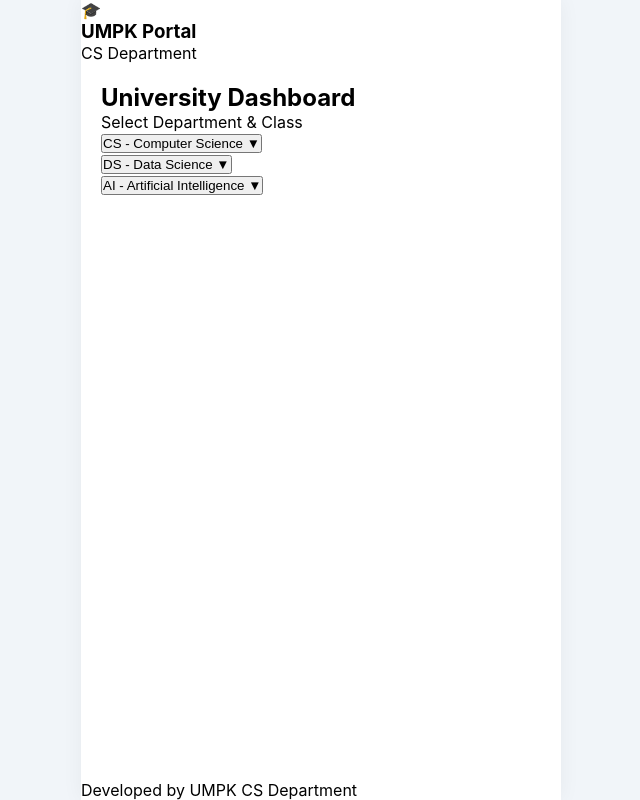
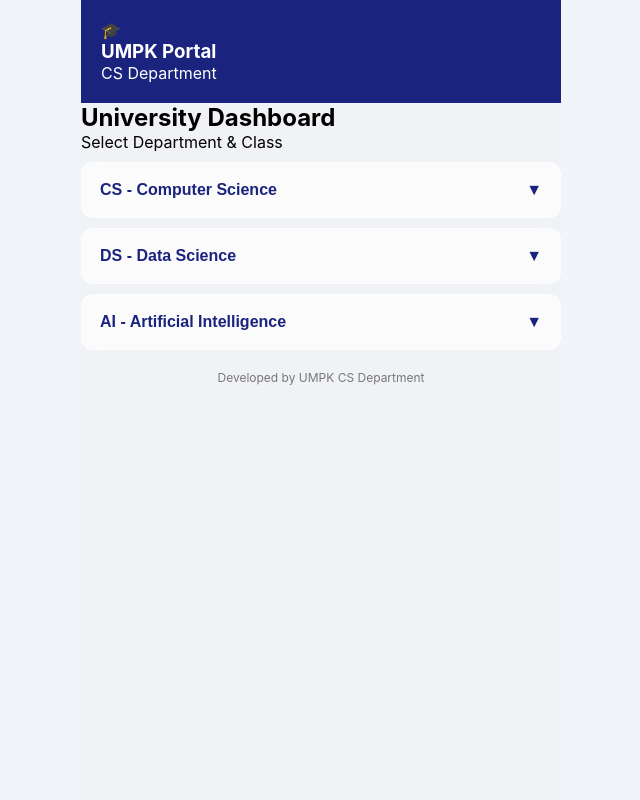
Before and after one commit to Rahoolsharma8/attendx-app-final, a React (Create React App) app: page / in a window 1280 px wide. Shown: the whole page, without its empty margins (319-959 px from the left). Built offline with nearby package versions, Linux system fonts and the light colour scheme; the HTML template or start-up script is replaced by a standard one.

Commit message:
Update App.css

```diff
--- a/src/App.css
+++ b/src/App.css
@@ -1,50 +1,97 @@
+:root {
+  --indigo: #3f51b5;
+  --silver: #e0e0e0;
+  --glass: rgba(255, 255, 255, 0.7);
+}
+
+/* Splash Screen */
+.splash-screen {
+  height: 100vh;
+  background: linear-gradient(135deg, #1a237e, #3f51b5);
+  display: flex;
+  justify-content: center;
+  align-items: center;
+  color: white;
+  text-align: center;
+}
+.splash-logo { font-size: 80px; margin-bottom: 20px; display: block; }
+.fade-in { animation: fadeIn 1.5s ease-in; }
+
+/* General Layout */
 .app-container {
   max-width: 480px;
   margin: 0 auto;
   min-height: 100vh;
-  background: white;
-  display: flex;
-  flex-direction: column;
-  box-shadow: 0 0 20px rgba(0,0,0,0.05);
+  background: #f0f2f5;
+  padding-bottom: 50px;
 }
 
-.header {
+.glass {
+  background: var(--glass);
+  backdrop-filter: blur(10px);
+  border: 1px solid rgba(255,255,255,0.3);
+}
+
+.pro-header {
+  background: #1a237e;
+  color: white;
   padding: 20px;
   display: flex;
   align-items: center;
-  gap: 12px;
-  border-bottom: 1px solid #eee;
+  gap: 15px;
 }
 
-.main-content {
-  padding: 20px;
-  flex: 1;
+.dept-btn {
+  width: 100%;
+  padding: 18px;
+  margin-top: 10px;
+  border-radius: 12px;
+  display: flex;
+  justify-content: space-between;
+  font-weight: bold;
+  font-size: 16px;
+  color: #1a237e;
 }
 
-.course-list {
-  display: flex;
-  flex-direction: column;
-  gap: 15px;
-  margin-top: 20px;
+.class-dropdown {
+  background: white;
+  border-radius: 0 0 12px 12px;
+  overflow: hidden;
 }
 
-.course-card {
+.class-item {
+  padding: 15px 20px;
+  border-bottom: 1px solid #eee;
   display: flex;
   justify-content: space-between;
-  align-items: center;
-  padding: 20px;
-  border-radius: 15px;
-  color: white;
-  box-shadow: 0 4px 10px rgba(0,0,0,0.1);
 }
 
-.bottom-nav {
-  position: sticky;
-  bottom: 0;
+.student-card {
+  display: flex;
+  justify-content: space-between;
+  padding: 15px;
+  margin-bottom: 10px;
+  border-radius: 12px;
   background: white;
-  display: flex;
-  justify-content: space-around;
-  padding: 15px;
-  border-top: 1px solid #eee;
-  font-size: 24px;
 }
+
+.pa-buttons button {
+  width: 40px; height: 40px; border-radius: 50%;
+  margin-left: 10px; font-weight: bold; border: 1px solid #ddd;
+}
+
+.btn-p:active { background: #4caf50; color: white; }
+.btn-a:active { background: #f44336; color: white; }
+
+.submit-btn {
+  width: 100%; padding: 18px; background: #1a237e;
+  color: white; border: none; border-radius: 12px;
+  margin-top: 20px; font-weight: bold; cursor: pointer;
+}
+
+.pro-footer {
+  text-align: center; font-size: 12px; color: #777;
+  padding: 20px;
+}
+
+@keyframes fadeIn { from { opacity: 0; } to { opacity: 1; } }
```
